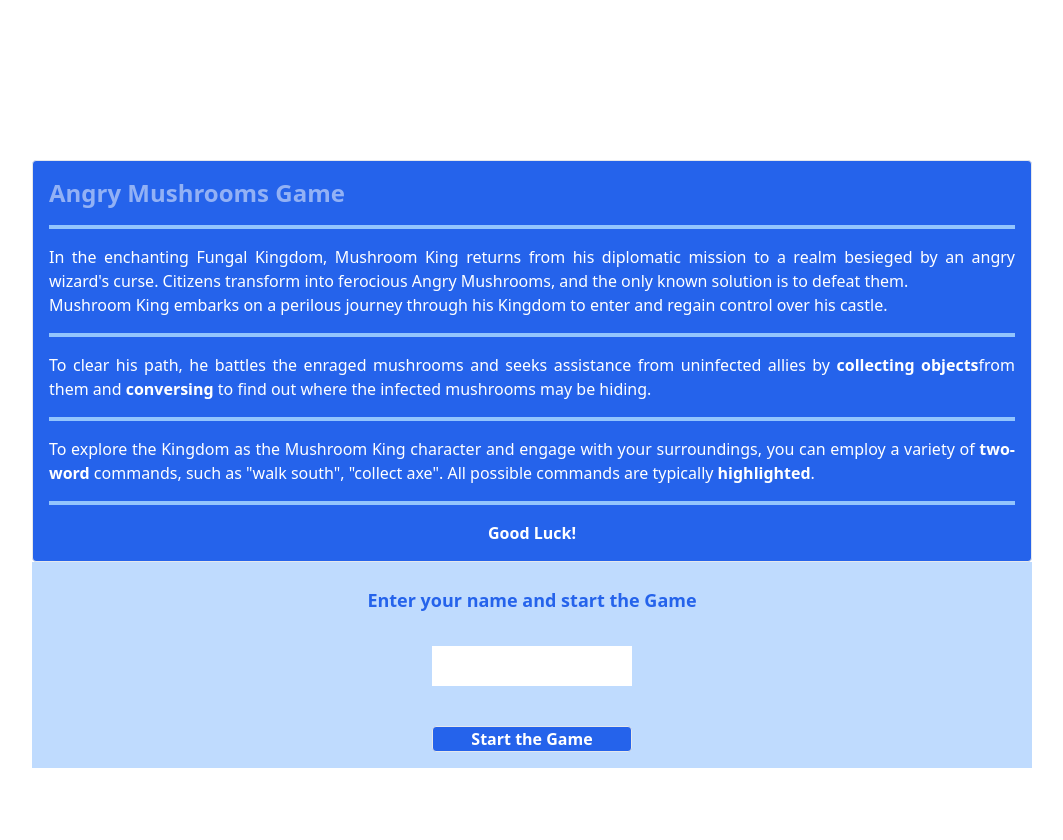
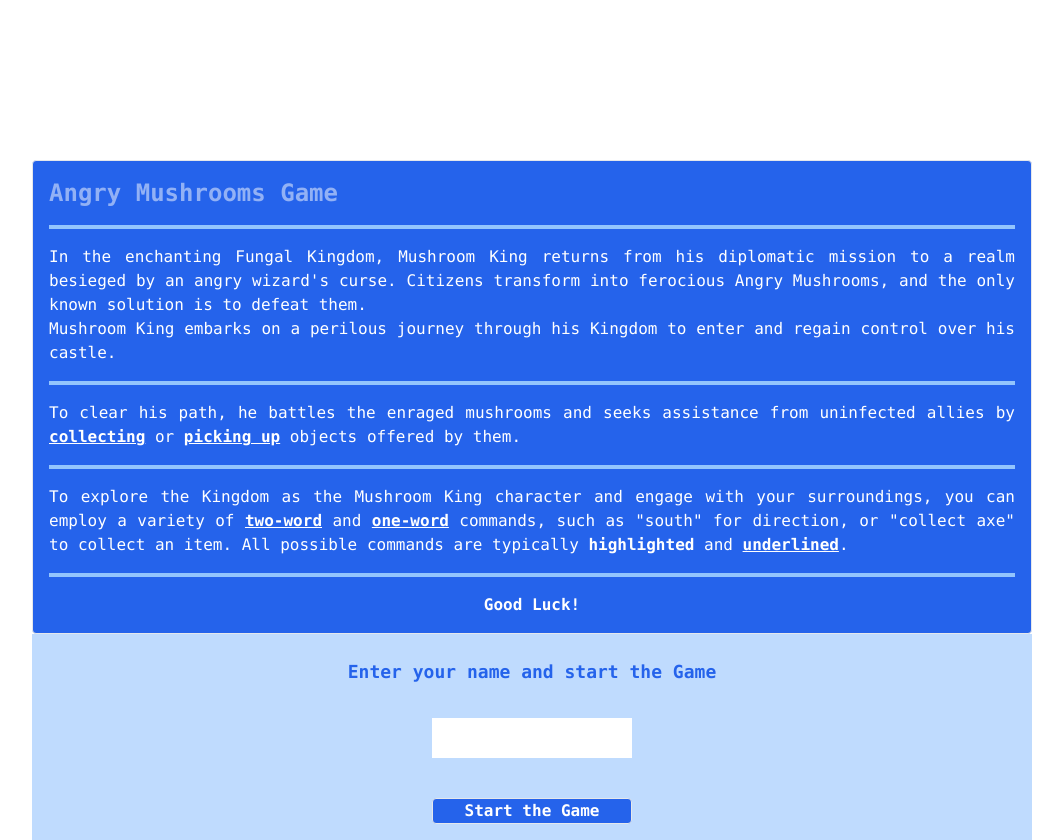
Before and after one commit to Magda-J/MyGame, a website: page index.html in a window 1280 px wide. Shown: the whole page, without its empty margins (108-1171 px from the left). Before the commit the page ends 800 px from the top, so only its background shows below. Drawn offline with nearby package versions, Linux system fonts and the light colour scheme.

Commit message:
initial improvements

```diff
--- a/gamenobug.js
+++ b/gamenobug.js
@@ -65,7 +65,7 @@ class Room {
     }
 
     describe() {
-      return "Looking around the " + this._name + " you can see " + this._description;
+      return "<u><strong>Location Description:</strong></u> Looking around the " + this._name + " you can see " + this._description;
     }
 
     linkRoom(direction, roomToLink) {
@@ -210,7 +210,7 @@ class wrongItem {
     }
 
     describe() {
-      return "You have met " + this._name + ", " + this._name + " is " + this._description;
+      return "<u><strong>Citizen:</strong></u> You have met " + this._name + ", " + this._name + " is " + this._description;
     }
 
     converse() {
--- a/index.html
+++ b/index.html
@@ -19,45 +19,49 @@
     <div id="startpage" class="md:max-w-[1000px] mx-auto mt-40">
       <div class="bg-blue-600 p-4 border rounded">
         <h1
-          class="animate-pulse font-bold text-white text-2xl text-justify mb-4 text-center"
+          class="animate-pulse font-bold text-white text-2xl text-justify mb-4 text-center font-mono"
         >
           Angry Mushrooms Game
         </h1>
         <hr class="border-2 border-blue-300 mb-4 mt-4" />
-        <p class="startPg text-justify text-white">
+        <p class="startPg text-justify text-white font-mono">
           In the enchanting Fungal Kingdom, Mushroom King returns from his
           diplomatic mission to a realm besieged by an angry wizard's curse.
           Citizens transform into ferocious Angry Mushrooms, and the only known
           solution is to defeat them.
         </p>
-        <p class="startPg text-justify text-white">
+
+        <p class="startPg text-justify text-white font-mono">
           Mushroom King embarks on a perilous journey through his Kingdom to
           enter and regain control over his castle.
         </p>
         <hr class="border-2 border-blue-300 mb-4 mt-4" />
-        <p class="startPg text-justify text-white">
+        <p class="startPg text-justify text-white font-mono">
           To clear his path, he battles the enraged mushrooms and seeks
           assistance from uninfected allies by
-          <strong>collecting objects</strong>from them and
-          <strong>conversing</strong> to find out where the infected mushrooms
-          may be hiding.
+          <strong class="underline">collecting</strong> or
+          <strong class="underline">picking up</strong> objects offered by them.
         </p>
         <hr class="border-2 border-blue-300 mb-4 mt-4" />
-        <p class="startPg text-justify text-white">
+        <p class="startPg text-justify text-white font-mono">
           To explore the Kingdom as the Mushroom King character and engage with
           your surroundings, you can employ a variety of
-          <strong>two-word</strong> commands, such as "walk south", "collect
-          axe". All possible commands are typically
-          <strong>highlighted</strong>.
+          <strong class="underline">two-word</strong> and
+          <strong class="underline">one-word</strong> commands, such as "south"
+          for direction, or "collect axe" to collect an item. All possible
+          commands are typically
+          <strong>highlighted</strong> and <strong class="underline">underlined</strong>.
         </p>
         <hr class="border-2 border-blue-300 mb-4 mt-4" />
-        <p class="startPg text-center text-white">
+        <p class="startPg text-center text-white font-mono">
           <strong>Good Luck!</strong>
         </p>
       </div>
 
       <div id="startPg" class="grid grid-cols-1 content-center bg-blue-200">
-        <h2 class="startPg mx-auto text-blue-600 font-bold text-lg pt-6 pb-8">
+        <h2
+          class="startPg mx-auto text-blue-600 font-bold text-lg pt-6 pb-8 font-mono"
+        >
           Enter your name and start the Game
         </h2>
         <input
@@ -68,7 +72,7 @@
         />
         <br />
         <button
-          class="startbutton hover:bg-green-700 text-white font-bold mb-4 mt-4 w-[200px] mx-auto border rounded bg-blue-600"
+          class="startbutton hover:bg-green-700 text-white font-bold mb-4 mt-4 w-[200px] mx-auto border rounded bg-blue-600 font-mono"
           id="startbutton"
           onclick="startG()"
         >
@@ -84,17 +88,18 @@
       <div
         class="grid sm:col-span-12 bg-blue-600 p-2 h-80 text-center content-center"
       >
-        <p id="textarea" class="text-white"></p>
+        <p id="textarea" class="text-white font-mono"></p>
         <hr class="border-2 border-blue-300 mb-4 mt-4" />
-        <p id="textnotif" class="text-lg text-green-500 font-bold"></p>
+        <p
+          id="textnotif"
+          class="text-lg text-green-500 font-bold font-mono"
+        ></p>
       </div>
 
       <div id="details" class="sm:col-span-12 bg-blue-200 p-2 border rounded">
         <div>
           <div>
-            <p class="font-bold mb-4">
-              Enter your next move below
-            </p>
+            <p class="font-bold mb-4 font-mono">Enter your next move below</p>
             <input type="text" id="usertext" />
           </div>
         </div>
@@ -105,13 +110,14 @@
         id="playerdetails"
         class="sm:col-span-12 bg-blue-200 min-h-[50px] p-2 relative"
       >
-        <p class="font-bold">Mushroom King</p>
+        <p class="font-bold font-mono">Mushroom King</p>
         <hr class="h-2 my-1 bg-blue-600" />
-        <p class="heading">
-          King's Name: <span id="playerName" class="font-bold"></span>
+        <p class="heading font-mono">
+          King's Name: <span id="playerName" class="font-bold font-mono"></span>
         </p>
-        <p class="heading">Item/Weapon: <span id="kingItem" class="font-bold"></span></p>
-
+        <p class="heading font-mono">
+          Item/Weapon: <span id="kingItem" class="font-bold font-mono"></span>
+        </p>
       </div>
       <!-- End of Player Details -->
     </div>
```
